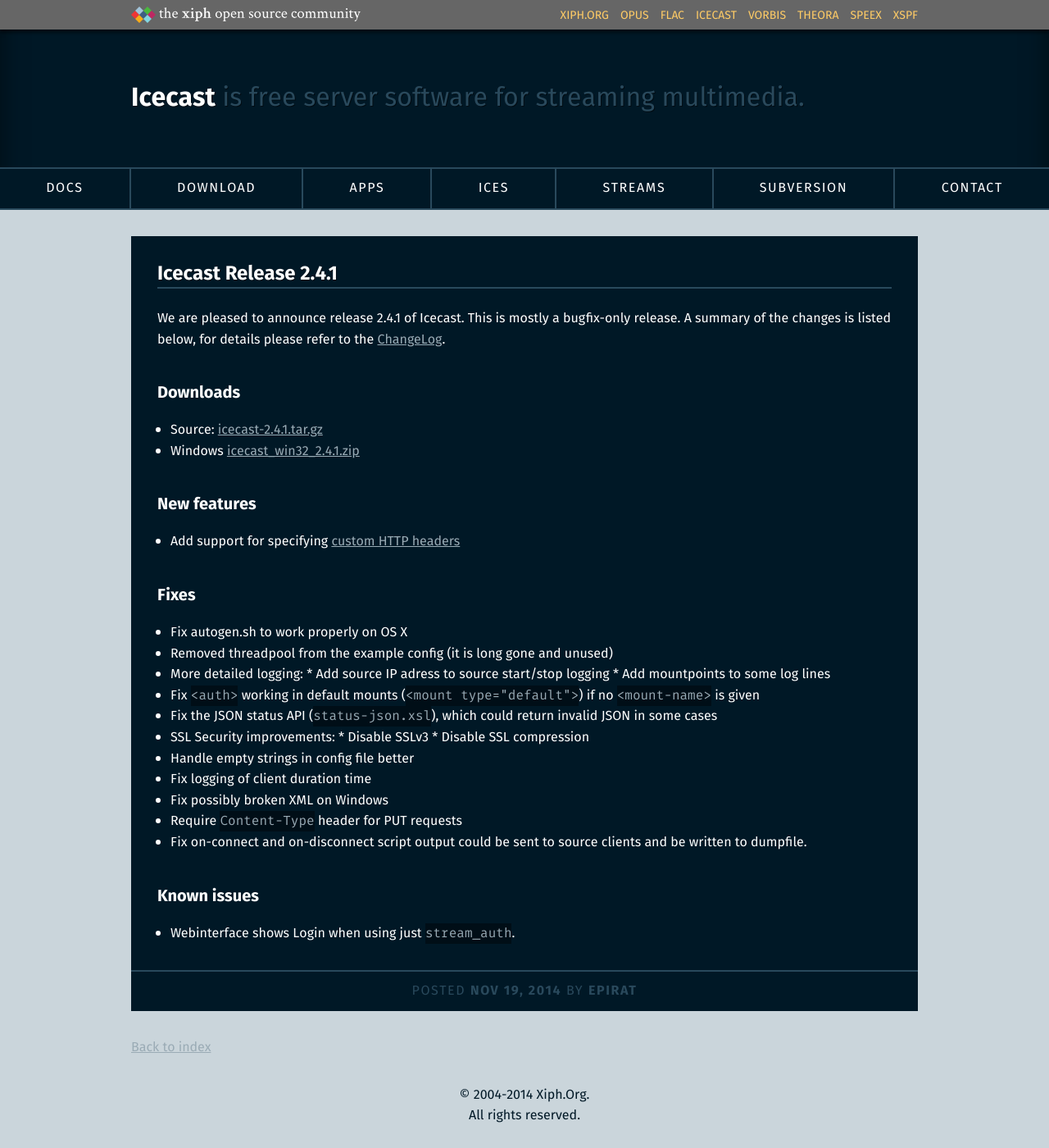
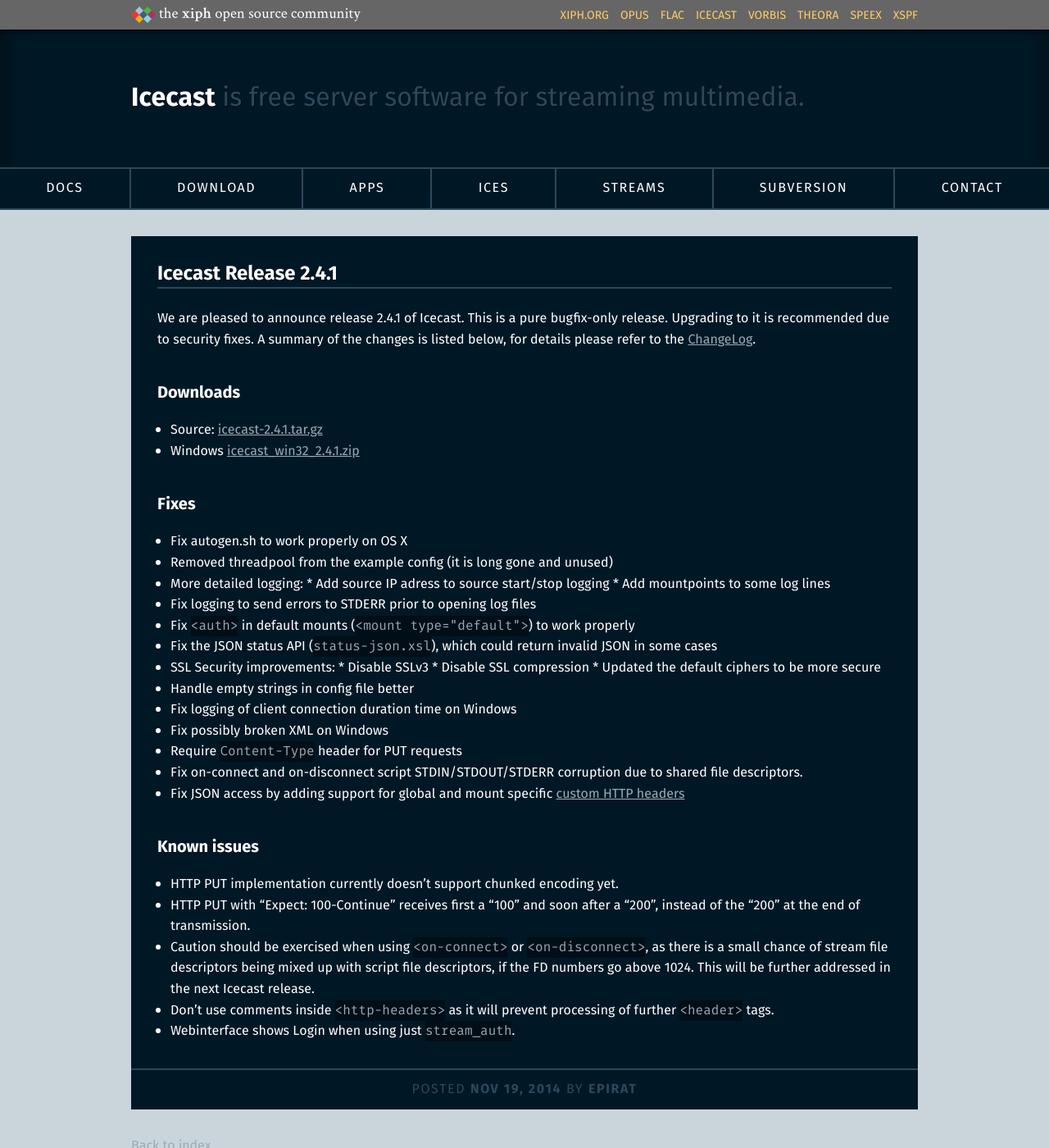
Before and after one commit to barionleg/Xipho, a Jekyll site: the page built from _posts/2014-11-19-icecast-release-2_4_1.md, in a window 1280 px wide and 1400 px high. Shown: the whole window at 82% size. Built offline with Jekyll 4.4.1, drawn with Linux system fonts in a browser that asks for light colours.

Commit message:
updated news item for Icecast 2.4.1

```diff
--- a/_posts/2014-11-19-icecast-release-2_4_1.md
+++ b/_posts/2014-11-19-icecast-release-2_4_1.md
@@ -1,13 +1,13 @@
 ---
 layout: post
 title:  "Icecast Release 2.4.1"
-date:   2014-11-19 10:06:00
+date:   2014-11-19 14:34:23
 author: ePirat
 categories: icecast release
 ---
 
 We are pleased to announce release 2.4.1 of Icecast.
-This is mostly a bugfix-only release.
+This is a pure bugfix-only release. Upgrading to it is recommended due to security fixes.
 A summary of the changes is listed below, for details please
 refer to the [ChangeLog](http://svn.xiph.org/icecast/tags/icecast-2.4.1/ChangeLog).
 
@@ -16,10 +16,6 @@ refer to the [ChangeLog](http://svn.xiph.org/icecast/tags/icecast-2.4.1/ChangeLo
 -   Source: [icecast-2.4.1.tar.gz](http://downloads.xiph.org/releases/icecast/icecast-2.4.1.tar.gz)
 -   Windows [icecast_win32_2.4.1.zip](http://downloads.xiph.org/releases/icecast/icecast_win32_2.4.1.zip)
 
-## New features
-
--   Add support for specifying [custom HTTP headers]({{site.baseurl}}/docs/icecast-2.4.1/config-file.html#global-headers)
-
 ## Fixes
 
 -   Fix autogen.sh to work properly on OS X
@@ -27,17 +23,24 @@ refer to the [ChangeLog](http://svn.xiph.org/icecast/tags/icecast-2.4.1/ChangeLo
 -   More detailed logging:
         * Add source IP adress to source start/stop logging
         * Add mountpoints to some log lines
--   Fix `<auth>` working in default mounts (`<mount type="default">`) if no `<mount-name>` is given
+-   Fix logging to send errors to STDERR prior to opening log files
+-   Fix `<auth>` in default mounts (`<mount type="default">`) to work properly
 -   Fix the JSON status API (`status-json.xsl`), which could return invalid JSON in some cases
 -   SSL Security improvements:
         * Disable SSLv3
         * Disable SSL compression
+        * Updated the default ciphers to be more secure
 -   Handle empty strings in config file better
--   Fix logging of client duration time
+-   Fix logging of client connection duration time on Windows
 -   Fix possibly broken XML on Windows
 -   Require `Content-Type` header for PUT requests
--   Fix on-connect and on-disconnect script output could be sent to source clients and be written to dumpfile.
+-   Fix on-connect and on-disconnect script STDIN/STDOUT/STDERR corruption due to shared file descriptors.
+-   Fix JSON access by adding support for global and mount specific [custom HTTP headers]({{site.baseurl}}/docs/icecast-2.4.1/config-file.html#global-headers)
 
 ## Known issues
 
+-   HTTP PUT implementation currently doesn't support chunked encoding yet.
+-   HTTP PUT with "Expect: 100-Continue" receives first a "100" and soon after a "200", instead of the "200" at the end of transmission.
+-   Caution should be exercised when using `<on-connect>` or `<on-disconnect>`, as there is a small chance of stream file descriptors being mixed up with script file descriptors, if the FD numbers go above 1024. This will be further addressed in the next Icecast release.
+-   Don't use comments inside `<http-headers>` as it will prevent processing of further `<header>` tags.
 -   Webinterface shows Login when using just `stream_auth`.
```
